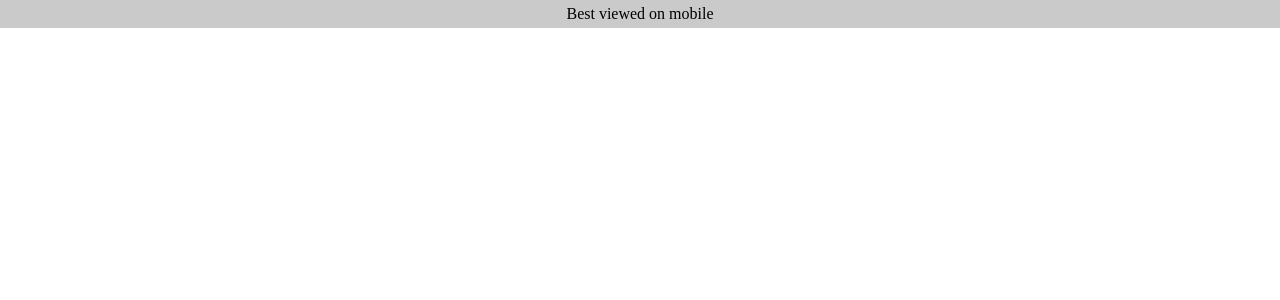
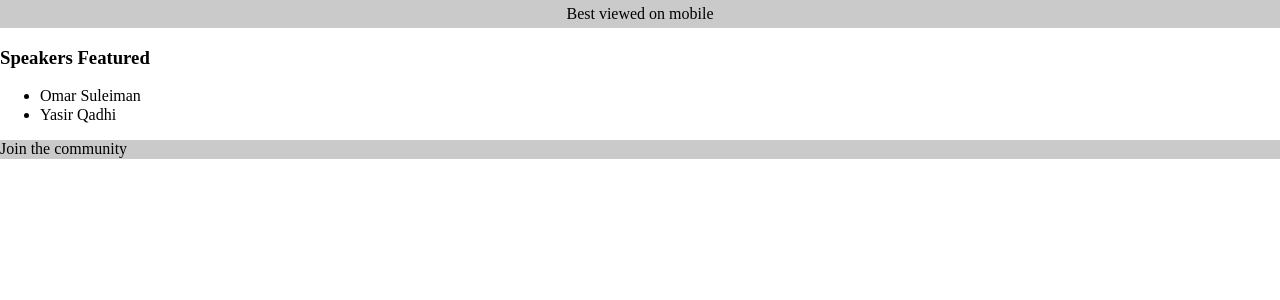
Before and after one commit to sajidmohd717/islamic-lectures-react, a React (Vite) app: page / in a window 1280 px wide. Shown: the top 300 px of the page. Built offline with nearby package versions, Linux system fonts and the light colour scheme.

Commit message:
did some advanced rendering of list, now let me look into deploying my react app

```diff
--- a/src/App.jsx
+++ b/src/App.jsx
@@ -1,10 +1,15 @@
-import Header from './Header.jsx'
+import Header from "./Header.jsx";
+import Footer from "./Footer.jsx";
+import Speakers from "./Speakers.jsx";
 
 function App() {
-
-  return(
-    <Header></Header>
+  return (
+    <>
+      <Header />
+      <Speakers />
+      <Footer />
+    </>
   );
 }
 
-export default App
+export default App;
--- /dev/null
+++ b/src/Footer.jsx
@@ -0,0 +1,9 @@
+function Footer() {
+  return(
+    <footer>
+        <p>Join the community</p>
+    </footer>
+  );
+}
+
+export default Footer
--- a/src/Header.jsx
+++ b/src/Header.jsx
@@ -1,5 +1,3 @@
-
-
 function Header() {
   return (
     <header>
--- /dev/null
+++ b/src/Speakers.jsx
@@ -0,0 +1,25 @@
+function Speakers() {
+  const speakersList = [
+    {
+      speaker: "Omar Suleiman",
+      image: 'later',
+    },
+    {
+      speaker: "Yasir Qadhi",
+      image: 'later',
+    },
+  ];
+
+  return (
+    <>
+      <h3>Speakers Featured</h3>
+      <ul>
+        {speakersList.map((speakerObj, index) => (
+          <li key={index}>{speakerObj.speaker}</li>
+        ))}
+      </ul>
+    </>
+  );
+}
+
+export default Speakers;
--- a/src/index.css
+++ b/src/index.css
@@ -9,3 +9,7 @@ header {
   text-align: center;
   margin: 0px;
 }
+
+footer {
+  background-color: rgb(202, 202, 202);
+}
```
